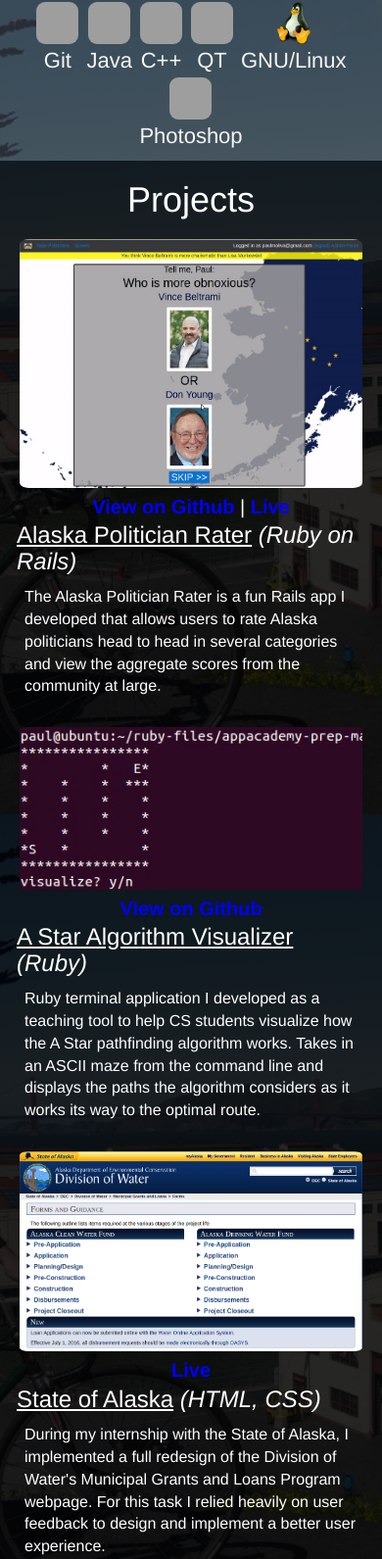
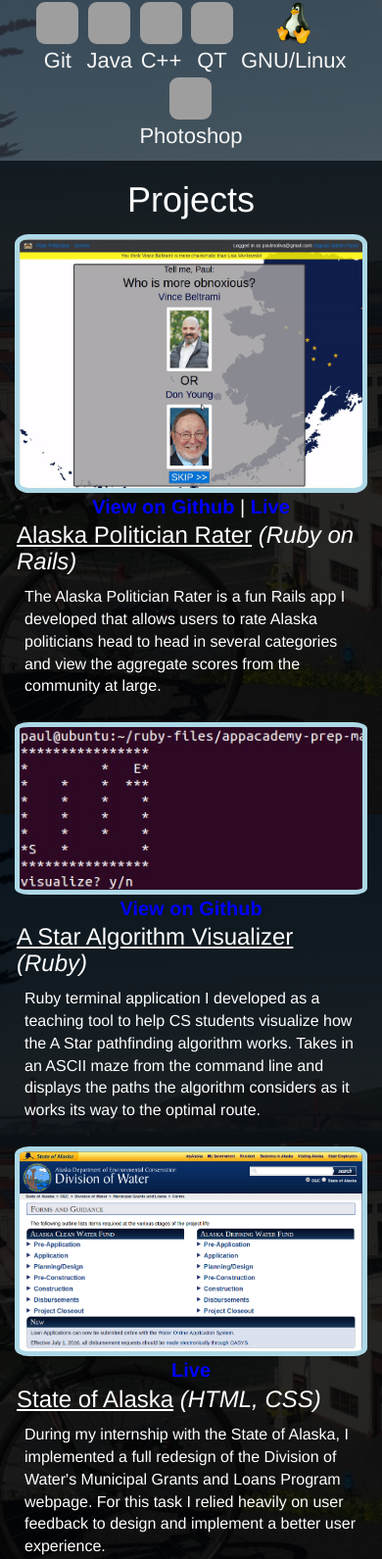
Before and after one commit to paulmoliva/pauloliva.com, a PHP site: page /index.html in a window 390 px wide. Shown: the part 1701-3292 px from the top of the page at 98% size. Run offline with PHP 8.4, Linux system fonts and the light colour scheme; grey boxes are pictures that could not be loaded.

Commit message:
adjusted image centering forprettier mobile display

```diff
--- a/assets/style.css
+++ b/assets/style.css
@@ -94,6 +94,7 @@ bottom: 0;
   margin-top: 3px;
 }
 
+
 .skill-list {
   list-style: none;
   display: flex;
@@ -164,9 +165,19 @@ bottom: 0;
 	padding: 5px;
   border-radius: 4%;
 }
+
+img.img-responsive{
+  margin: 0 auto;
+}
 #projects-row {
   color: white;
   font-size: 20px;
+}
+
+@media only screen and (max-width: 500px) {
+    #projects-row img{
+        background-color: lightblue;
+    }
 }
 
 #contacts-row img{
```
